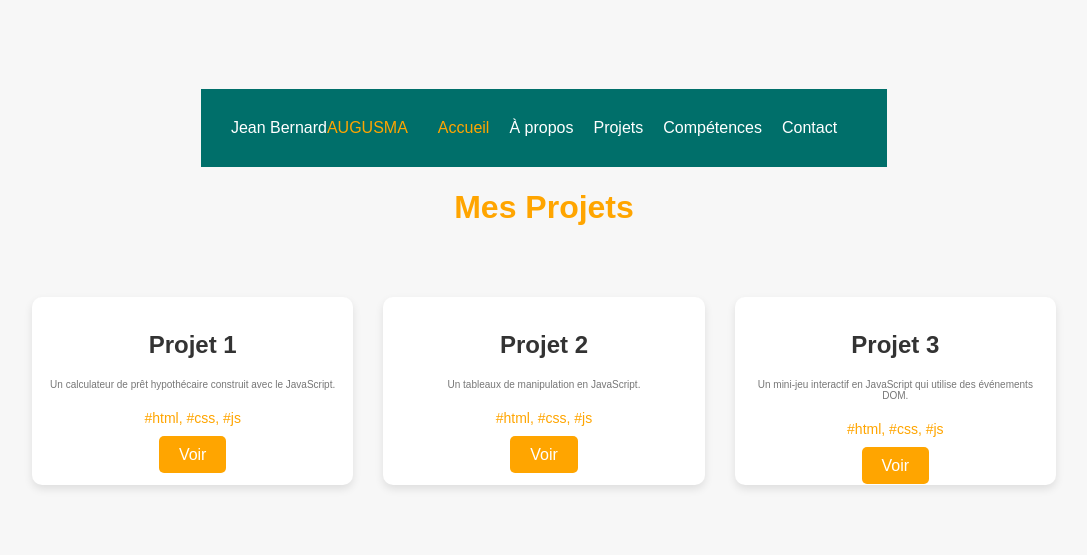
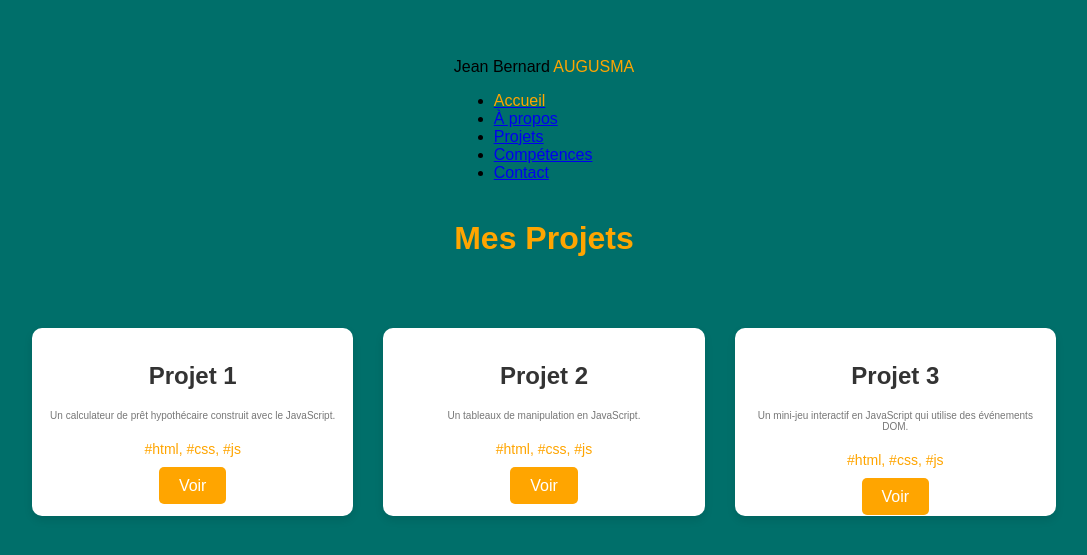
Before and after one commit to christian-20p/My-portfolio.com, a plain HTML site: page Skills.html in a window 1280 px wide. Shown: the part 113-668 px from the top of the page, without its empty margins (96-1183 px from the left). Drawn offline with Linux system fonts and the light colour scheme.

Commit message:
Update Skills.css

```diff
--- a/Skills.css
+++ b/Skills.css
@@ -1,6 +1,6 @@
 body {
             font-family: Arial, sans-serif;
-            background-color: #f7f7f7;
+            background-color:#006F6A;
             margin: 0;
             padding: 0;
             display: flex;
@@ -9,36 +9,7 @@ body {
             height: 100vh;
             flex-direction: column;
         }
-header div{
-    display: flex;
-    justify-content: space-between;
-    text-align: left;
-    align-items: center;
-    background-color: #006F6A;
-    color: white;
-    padding: 15px;
-margin:0px; }
 
-header h1 {
-    margin:0;
-}
-
-nav ul {
-    list-style: none;
-    margin: 0;
-    padding: 0;
-    display: flex;
-}
-
-nav ul li {
-    margin-right: 20px;
-}
-
-nav ul li a {
-    text-decoration: none;
-    color: white;
-    font-size: 16px;
-}
 
         .projects-container {
             display: flex;
```
